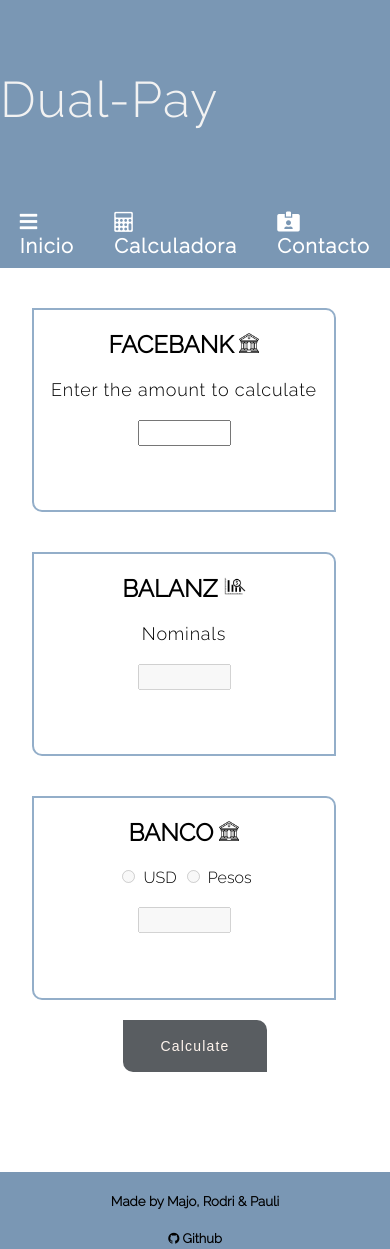
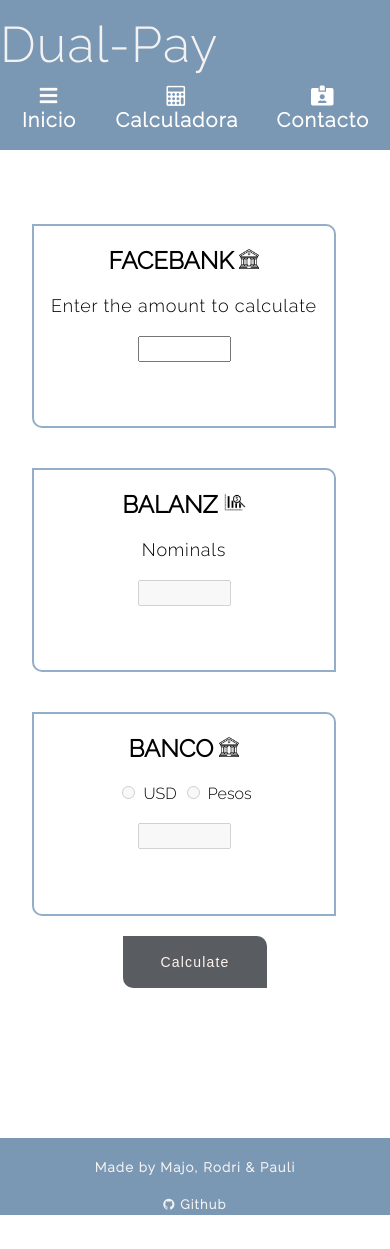
Before and after one commit to rodrigoenzohernandez/dual-pay, a PHP site: page /src/public/index.html in a window 390 px wide. After the commit the page ends 1215 px from the top, so only its background shows below. Run offline with PHP 8.4, Linux system fonts and the light colour scheme; some libraries are stand-ins or nearby versions.

Commit message:
improvments on the header/footer

```diff
--- a/src/public/index.html
+++ b/src/public/index.html
@@ -20,7 +20,6 @@
     <div class="main-container">
         <div class="main">
             <header>
-                <div>
                     <div class="logo">Dual-Pay</div>
                     <nav>
                         <div class="header-icon">
@@ -29,7 +28,6 @@
                             <a href="#"><i class="fas fa-id-card-alt"></i> Contacto</a>
                         </div>
                     </nav>
-                </div>
             </header>
             <section class="section-container">
                 <div class="style-img">
@@ -55,9 +53,9 @@
                 </div>
                 <div class="box-style">
                     <h1>BANCO <span> <img class="img-responsive" src="imgs/bank.png"></span> </h1>
-                    <input class="style-radio" type="radio" name="currency" id="usdOption" disabled>
+                    <input id="style-radio" type="radio" name="currency" id="usdOption" disabled>
                     <label for="usd">USD</label>
-                    <input class="style-radio" type="radio" name="currency" id="pesosOption" disabled>
+                    <input id="style-radio" type="radio" name="currency" id="pesosOption" disabled>
                     <label for="pesos">Pesos</label>
                     <h3 class="usdOrPesos"></h3>
                     <input id="receivedMoneyInput" class="style-input" type="text" disabled>
--- a/src/public/style-header.css
+++ b/src/public/style-header.css
@@ -1,34 +1,32 @@
 .header-icon {
 	display: flex;
 	letter-spacing: 1.2px;
-	float: left;
 }
 header {
+	display: flex;
+    align-items: center;
+	justify-content: space-between;
 	width:100%;
+	height: 150px;
 	overflow:hidden;
 	background:rgb(122, 151, 180);
-	margin-bottom:20px;
-	flex-direction: column;
-    align-items: flex-start;
 }
 header .logo {
 	color:#f2f2f2;
 	font-size:50px;
-	line-height:200px;
-	float:left;
-    font-family:"Avantgarde", Century "Gothic", "CenturyGothic", "AppleGothic", sans-serif;;
+	padding: 42px;
 	letter-spacing: 1.2px;
 }
 header nav {
-	line-height:200px;
 	float: right;
-	line-height: 200px;
+	padding: 42px;
 }
 header nav a {
 	display:inline-block;
 	color:#fff;
 	text-decoration:none;
-	padding:10px 20px;
+	text-align: center;
+	padding:10px 16px;
 	line-height:normal;
 	font-size:20px;
 	font-weight:bold;
@@ -42,3 +40,15 @@ header nav a:hover {
 	background:rgb(89, 93, 97);
 	border-radius:50px;
 }
+@media (max-width: 460px) {
+    header {
+        display: inline-block;
+		margin-bottom:50px;
+    }
+    header .logo {
+        padding: 15px 0 0 0;
+    }
+    header nav {
+        padding: 0;
+    }
+}
--- a/src/public/style.css
+++ b/src/public/style.css
@@ -10,7 +10,7 @@ body {
 }
 .main {
     overflow: auto;
-    padding-bottom: 100px;
+    padding-bottom: 150px;
 }
 .section-container {
     display: flex;
@@ -47,9 +47,9 @@ h3 {
 .style-input {
     margin-top: 20px;
 }
-.style-radio {
-    width: 15px !important;
-    height: 13px !important;
+#style-radio {
+    width: 15px;
+    height: 13px;
 }
 .usdOrPesos {
     margin: 0px;
@@ -82,21 +82,19 @@ h3 {
     display: flex;
     justify-content: center;
     align-items: center;
+    color: #f2f2f2;
+    letter-spacing: 1.2px
 }
 .github {
     text-decoration: none;
-    color: black;
+    color: #f2f2f2;
     font-weight: 600;
     font-size: 13px;
+    letter-spacing: 1.2px
 }
  /*Responsive*/
  @media (max-width: 460px) {
 
-    .header-icon {
-        display: block;
-        justify-content: center;
-        float:left;
-    }
     .section-container {
          display: flex;
          flex-direction: column;
```
